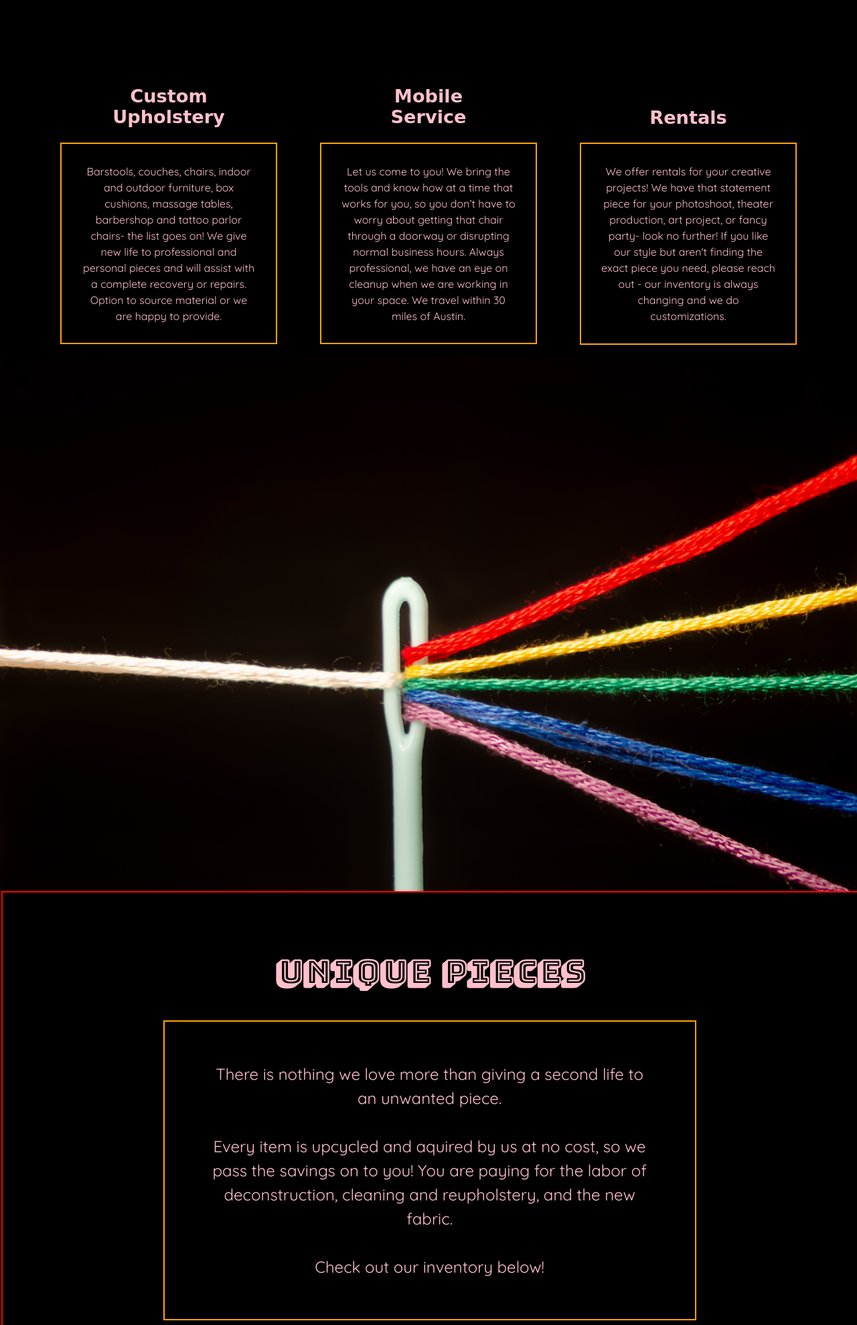
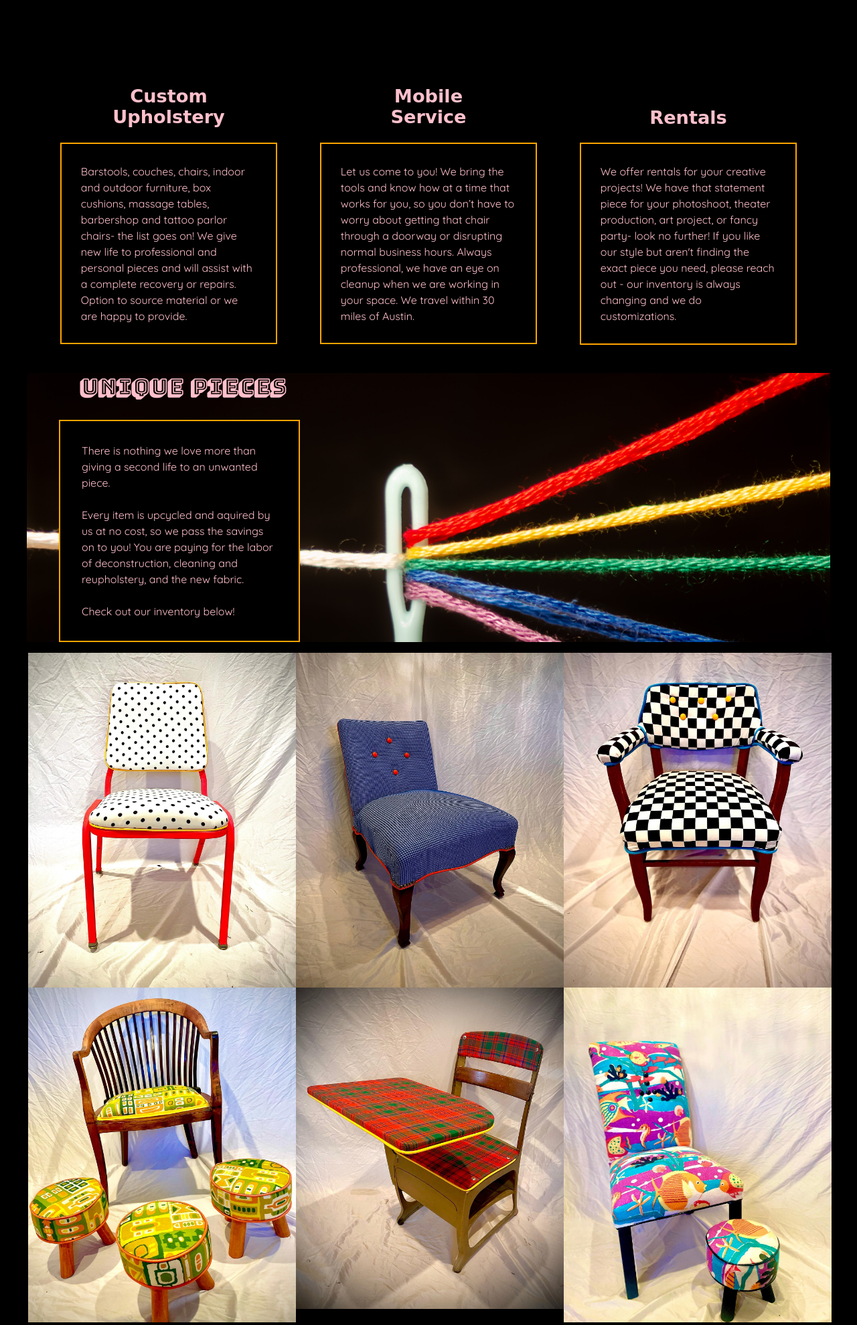
Before and after one commit to velavela/Doug, a PHP site: page / in a window 1280 px wide. Shown: the part 875-2854 px from the top of the page at 67% size. Run offline with PHP 8.4, Linux system fonts and the light colour scheme; some libraries are stand-ins or nearby versions; some web fonts are replaced.

Commit message:
Update footer links on all pages

```diff
--- a/about.html
+++ b/about.html
@@ -24,7 +24,7 @@
         <li><a href="index.html">Home</a></li>
         <li><a href="about.html">About</a></li>
         <li><a href="services.html">Services</a></li>
-        <li><a href="shop.html">Store</a></li>
+        <li><a href="store.html">Store</a></li>
         <li><a href="contact.html">Contact</a></li>
       </ul>
     </nav>
@@ -74,8 +74,8 @@
         <div class="footer-3">
           <ul class="unstyled-list">
             <li class="list-title"><strong>Design Credits</strong></li>
-            <li><a href="https://unsplash.com/">Unsplash</a></li>
-            <li>Vela Design</li>
+            <li><a href="photocredits.html">Unsplash</a></li>
+            <li><a href="www.kelivela.com">kelivela Design</a></li>
           </ul>
         </div>
       </div>
--- a/contact.html
+++ b/contact.html
@@ -24,7 +24,7 @@
         <li><a href="index.html">Home</a></li>
         <li><a href="about.html">About</a></li>
         <li><a href="services.html">Services</a></li>
-        <li><a href="shop.html">Store</a></li>
+        <li><a href="store.html">Store</a></li>
         <li><a href="contact.html">Contact</a></li>
       </ul>
     </nav>
@@ -102,8 +102,8 @@
         <div class="footer-3">
           <ul class="unstyled-list">
             <li class="list-title"><strong>Design Credits</strong></li>
-          <li><a href="https://unsplash.com/">Unsplash</a></li>
-          <li>Vela Design</li>
+            <li><a href="photocredits.html">Unsplash</a></li>
+            <li><a href="www.kelivela.com">kelivela Design</a></li>
           </ul>
         </div>
       </div>
--- a/css/styles.css
+++ b/css/styles.css
@@ -286,6 +286,7 @@ nav a:hover {
 .service-para {
   line-height: 1.5em;
   padding: 1em;
+  text-align: left;
 }
 
 .first-para {
@@ -308,10 +309,19 @@ nav a:hover {
   width: 100vw;
 }
 
+.desk-portfolio-textbox {
+  display: none;
+}
+
+/* UNIQUE PIECES SECTION */
 /* PORTFOLIO SECTION */
+/* .portfolio-section {
+  border: 2px solid red;
+} */
 .portfolio-section {
   background-color: black;
   margin: 0;
+  margin-bottom: 6em;
   margin-left: -2.5%;
   width: 100vw;
 }
@@ -324,6 +334,7 @@ nav a:hover {
   border: 2px solid orange;
   line-height: 1.5em;
   padding: 1em;
+  text-align: left;
 }
 
 .price-para {
@@ -340,6 +351,7 @@ nav a:hover {
 
 .port-item img {
   display: block;
+  margin: 0 auto;
 }
 
 .port-desc {
@@ -352,6 +364,20 @@ nav a:hover {
   position: absolute;
   right: 0em;
   z-index: 100;
+}
+
+.portfolio-img {
+  object-fit: cover;
+  object-position: center;
+  padding: 0 0;
+}
+
+.portfolio-container {
+  display: flex;
+  flex-wrap: wrap;
+  max-width: 1200px;
+  width: 100%;
+  margin: 0 auto;
 }
 
 /* CTA SECTION */
@@ -546,14 +572,13 @@ footer li {
   padding: 4em 0 4em;
   width: 100vw;
 }
+
 /* CONTACT FORM */
 .form-container {
   background-color: black;
   display: flex;
   margin: auto;
   padding: 2em;
-
-
 }
 
 .form-group {
@@ -573,7 +598,7 @@ footer li {
 }
 
 .message-label {
-    transform: translateY(-8.25em);
+  transform: translateY(-8.25em);
 }
 
 .form-control {
@@ -596,21 +621,18 @@ footer li {
   box-shadow: none;
   border-color: #00ff6c;
   outline: none;
+}
 
-}
-.form-control:focus + .form-label, .form-control:not(:placeholder-shown) + .form-label
-{
-
+.form-control:focus+.form-label, .form-control:not(:placeholder-shown)+.form-label {
   transform: translateY(-3.5em) scale(.8);
 }
-.form-control:focus + .message-label, .form-control:not(:placeholder-shown) + .message-label
-{
 
+.form-control:focus+.message-label, .form-control:not(:placeholder-shown)+.message-label {
   transform: translateY(-9.65em) scale(.8);
 }
 
 .form-group:focus-within {
-  transform: scale(1.05,1.05);
+  transform: scale(1.05, 1.05);
 }
 
 textarea {
@@ -628,6 +650,7 @@ textarea {
   flex-wrap: wrap;
   justify-content: center;
 }
+
 .credit-pic {
   width: 300px;
   height: 200px;
@@ -639,10 +662,12 @@ textarea {
   opacity: 0.5;
   transition: .5s;
 }
+
 .rainbow-wall {
   object-fit: cover;
   object-position: left;
 }
+
 /* MEDIA QUERIES */
 @media (min-width: 352px) {
   .dash {
@@ -724,12 +749,15 @@ textarea {
   .cta-section {
     padding: 5em 0 5em;
   }
+
   .form-container {
-      width: 500px;
+    width: 500px;
   }
+
   .contact-hero {
     padding-top: 4em;
   }
+
   .content-para {
     font-size: 1.3rem;
   }
@@ -789,6 +817,7 @@ textarea {
   .cta-section {
     padding: 6em 0 6em;
   }
+
   .credit-pic {
     padding: 0;
     margin: 0;
@@ -824,11 +853,11 @@ textarea {
   .cta-section {
     padding: 7em 0 7em;
   }
+
   .form-container {
     background-color: #282828;
     margin-bottom: 3em;
   }
-
 }
 
 @media (min-width: 750px) {
@@ -868,7 +897,6 @@ textarea {
   }
 
   .contact-textbox {
-
     max-width: 800px;
   }
 
@@ -888,6 +916,7 @@ textarea {
   .cta-section {
     padding: 8em 0 8em;
   }
+
   .photocredits-container {
     padding-top: 10em;
   }
@@ -1050,30 +1079,44 @@ textarea {
   }
 
   .break-section {
-    padding: 23em 0;
+    /* margin: 10em 0 10em; */
+    padding: 0;
+    max-width: 1200px;
+    margin: 0 auto;
+
+  }
+
+  .portfolio-textbox {
+    display: none;
+  }
+
+  .desk-portfolio-textbox {
+    display: contents;
   }
 
   .port-para {
-    /* margin: 0 8em 0; */
-    /* padding: 3em 2em; */
-    font-size: 1.5em;
+    /* margin: 0 3em 25em; */
+padding: 2em;
+    text-align: left;
+    width: 30%;
+background-color: black;
+margin-left: 3em;
+/* margin-bottom: 10em; */
   }
 
-  .title {
-    font-size: 3em;
+  .unique-title {
+    font-size: 2em;
+    width: 35%;
+    margin-left: .7em;
+
   }
 
   .contact-textbox {
     margin: 12em auto 12em auto;
-
   }
 }
 
-@media (min-width: 1100px) {
-  .break-section {
-    padding: 24em 0;
-  }
-}
+
 
 @media (min-width: 1200px) {
   .services-section {
@@ -1086,21 +1129,17 @@ textarea {
     padding: 1.8em;
   }
 
-  .break-section {
-    padding: 25em 0;
-  }
+
 }
 
 @media (min-width: 1300px) {
-  .break-section {
-    padding: 27em 0;
-  }
 
-  .port-para {
+
+  /* .port-para {
     margin: 0 15em 0;
     padding: 3em 3.5em;
     font-size: 1.5em;
-  }
+  } */
 
   .desk-title {
     margin-right: .5em;
@@ -1120,9 +1159,7 @@ textarea {
 }
 
 @media (min-width: 1400px) {
-  .break-section {
-    padding: 30em 0;
-  }
+
 
   .contact-cta-section {
     padding: 11em 0 11em;
@@ -1132,13 +1169,3 @@ textarea {
     padding: 11em 0 11em;
   }
 }
-
-@media (min-width: 1500px) {
-  .break-section {
-    padding: 33em 0;
-  }
-}
-
-.portfolio-section {
-  border: 2px solid red;
-}
--- a/index.html
+++ b/index.html
@@ -80,7 +80,9 @@
 
       <div class="service-textbox">
         <h2 class="service-title rentals">Rentals</h2>
-        <p class="service-para third-para">We offer rentals for your creative projects! We have that statement piece for your photoshoot, theater production, art project, or fancy party- look no further! If you like our style but aren't finding the exact piece you need, please reach out - our inventory is always changing and we do customizations.</div>
+        <p class="service-para third-para">We offer rentals for your creative projects! We have that statement piece for your photoshoot, theater production, art project, or fancy party- look no further! If you like our style but aren't finding the
+          exact piece you need, please reach out - our inventory is always changing and we do customizations.
+      </div>
 
 
 
@@ -89,12 +91,25 @@
 
 
   <section class="break-section">
-    <div class="">
+    <div class="desk-portfolio-textbox">
+      <h1 class="title unique-title">Unique Pieces</h1>
+      <p class="port-para">There is nothing we love more than giving a second life to an unwanted piece.
+        <br>
+        <br>
+
+        Every item is upcycled and aquired by us at no cost, so we pass the savings on to you! You are paying for the labor of deconstruction, cleaning and reupholstery, and the new fabric.
+        <br>
+        <br>
+
+        Check out our inventory below!
+      </p>
+
     </div>
   </section>
 
   <div class="container">
-    <section class="portfolio-section">
+    <section class="unique-pieces-section">
+
         <div class="portfolio-textbox">
           <h1 class="title">Unique Pieces</h1>
           <p class="port-para">There is nothing we love more than giving a second life to an unwanted piece.
@@ -105,60 +120,79 @@
             <br>
             <br>
 
-        Check out our inventory below!</p>
+            Check out our inventory below!
+          </p>
 
+        </div>
+    </section>
   </div>
 
 
+
+  <div class="container">
+    <section class="portfolio-section">
+
+
+      <div class="portfolio-container">
+
+
         <!-- portfolio item 01 -->
-      <!-- <figure class="port-item">
-        <img src="images/pendleton.jpg" alt="">
+
+
+        <figure class="port-item">
+          <img class="portfolio-img pendleton-img" src="images/dots.jpg" alt="">
           <figcaption class="port-desc">
             <p class="price-para">$700</p>
             <a href="" class="button button-accent button-small">Details</a>
           </figcaption>
-      </figure> -->
+        </figure>
+
+
 
 
         <!-- portfolio item 02 -->
-      <!-- <figure class="port-item">
-        <img src="images/pendleton.jpg" alt="">
+
+
+
+        <figure class="port-item">
+          <img class="portfolio-img" src="images/blue-chair.jpg" alt="">
           <figcaption class="port-desc">
             <p class="price-para">$100</p>
             <a href="" class="button button-accent button-small">Details</a>
           </figcaption>
-      </figure> -->
+        </figure>
+
 
         <!-- portfolio item 03 -->
-      <!-- <figure class="port-item">
-        <img src="images/pendleton.jpg" alt="">
+        <figure class="port-item">
+          <img class="portfolio-img" src="images/cardi.jpg" alt="">
           <figcaption class="port-desc">
             <p class="price-para">$200</p>
             <a href="" class="button button-accent button-small">Details</a>
           </figcaption>
-      </figure> -->
+        </figure>
 
         <!-- portfolio item 04 -->
-      <!-- <figure class="port-item">
-        <img src="images/pendleton.jpg" alt="">
+        <figure class="port-item">
+          <img class="portfolio-img" src="images/idfk.jpg" alt="">
           <figcaption class="port-desc">
             <p class="price-para">$350</p>
             <a href="" class="button button-accent button-small">Details</a>
           </figcaption>
-      </figure> -->
+        </figure>
 
         <!-- portfolio item 05 -->
-      <!-- <figure class="port-item">
-        <img src="images/pendleton.jpg" alt="">
+        <figure class="port-item">
+          <img class="portfolio-img" src="images/plaid.jpg" alt="">
           <figcaption class="port-desc">
             <p class="price-para">$150</p>
             <a href="" class="button button-accent button-small">Details</a>
           </figcaption>
-      </figure> -->
+        </figure>
 
         <!-- portfolio item 06 -->
-      <!-- <figure class="port-item">
-        <img src="images/pendleton.jpg" alt="">
+        <figure class="port-item">
+          <img class="portfolio-img" src="images/the-sea.jpg" alt="">
 
           <figcaption class="port-desc">
             <p class="price-para">$120</p>
@@ -166,8 +200,9 @@
           </figcaption>
 
         </figure>
+      </div>
     </section>
-  </div>  -->
+  </div>
 
 
   <div class="container">
@@ -255,8 +290,8 @@
       <div class="footer-3">
         <ul class="unstyled-list">
           <li class="list-title"><strong>Design Credits</strong></li>
-          <li><a href="https://unsplash.com/">Unsplash</a></li>
-          <li>Vela Design</li>
+          <li><a href="photocredits.html">Unsplash</a></li>
+          <li><a href="www.kelivela.com">kelivela Design</a></li>
         </ul>
       </div>
     </div>
--- a/services.html
+++ b/services.html
@@ -25,7 +25,7 @@
         <li><a href="index.html">Home</a></li>
         <li><a href="about.html">About</a></li>
         <li><a href="services.html">Services</a></li>
-        <li><a href="shop.html">Store</a></li>
+        <li><a href="store.html">Store</a></li>
         <li><a href="contact.html">Contact</a></li>
       </ul>
     </nav>
@@ -130,8 +130,8 @@
         <div class="footer-3">
           <ul class="unstyled-list">
             <li class="list-title"><strong>Design Credits</strong></li>
-          <li><a href="https://unsplash.com/">Unsplash</a></li>
-          <li>Vela Design</li>
+            <li><a href="photocredits.html">Unsplash</a></li>
+            <li><a href="www.kelivela.com">kelivela Design</a></li>
           </ul>
         </div>
       </div>
```
Lines whose indentation alone changed are shown as unchanged.
